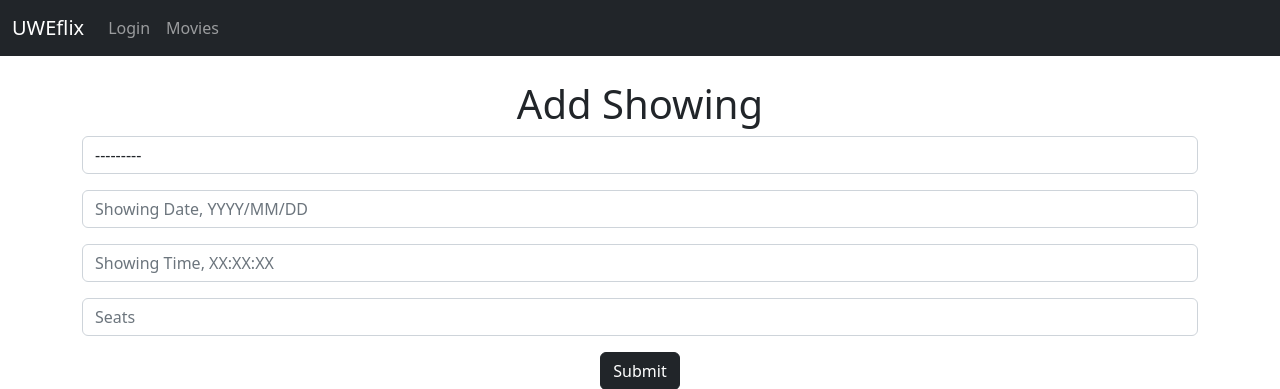
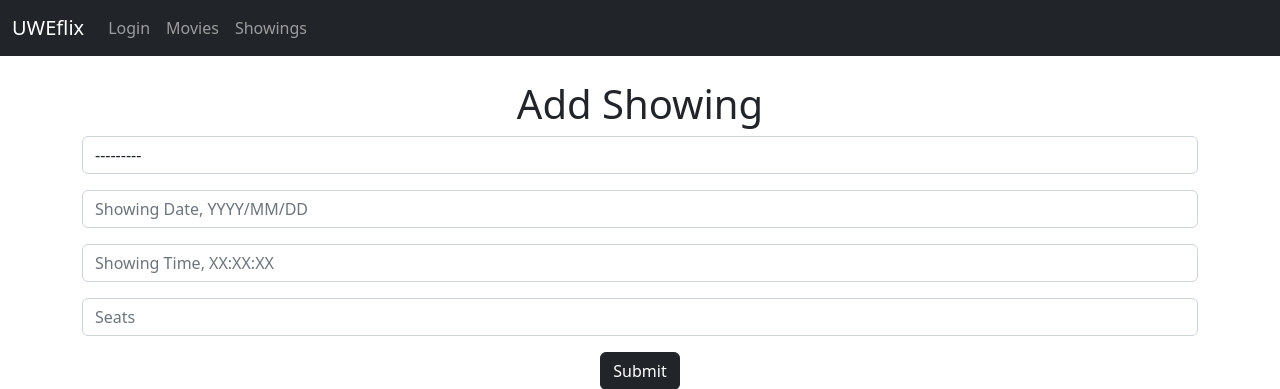
Before and after one commit to AidenDymott/DesD-Resit, a Django app: page /add_showing in a window 1280 px wide. Shown: the top 389 px of the page. Run offline with Django 4.2, Linux system fonts and the light colour scheme; data comes from the database, SQL or seed files in the repository.

Commit message:
Html showing templates W/nav changes

```diff
--- a/UWEflix_Resit/UWEflix_Website/templates/navbar.html
+++ b/UWEflix_Resit/UWEflix_Website/templates/navbar.html
@@ -25,6 +25,10 @@
           <a class="nav-link" href="{% url 'movie' %}">Movies</a>
         </li>
 
+        <li class="nav-item">
+          <a class="nav-link" href="{% url 'showing' %}">Showings</a>
+        </li>
+
         </ul>
       </div>
 
```
